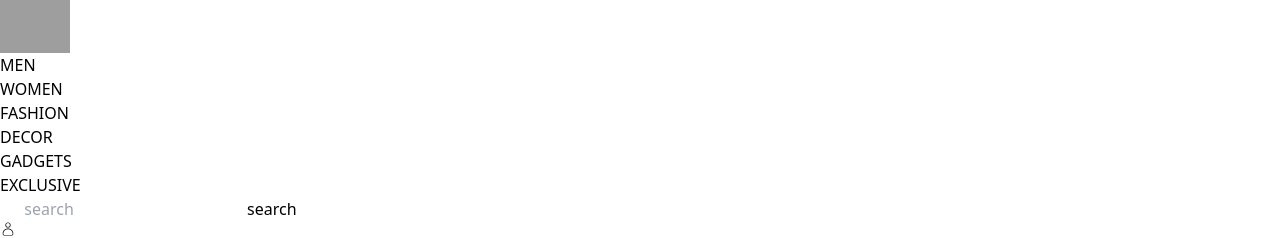
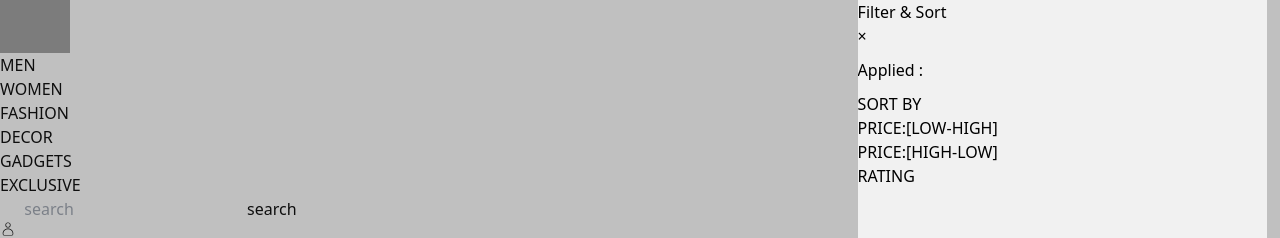
Before and after one commit to adityashekhar740/Adi_Ecommerce, a React (Vite) app: page /search/1/filters in a window 1280 px wide. Shown: the top 238 px of the page. Built offline with nearby package versions, Linux system fonts and the light colour scheme; no server answers; grey boxes are pictures that could not be loaded; some icons are missing.

Commit message:
filter and sort halfway

```diff
--- a/src/components/Function.jsx
+++ b/src/components/Function.jsx
@@ -1,35 +1,92 @@
-import React from "react";
-import Styles from "./Function.module.css"
+import React, { useEffect, useState } from "react";
+import Styles from "./Function.module.css";
 import { useFaspc } from "../contexts/Faspc";
+import { NavLink } from "react-router-dom";
 
-const Function = ({ setfas,setfasp,setfascr,fascr,fas,fasp }) => {
-  const { AppliedFilters, setAppliedFilters,addPname,addSort } = useFaspc();
+
+const Function = ({ setfas, setfasp, setfascr, fascr, fas, fasp }) => {
+  // const navigate=useNavigate();
+  // const goback=()=>{
+  //   navigate(-1);
+  //   navigate.preventdefault();
+
+  // }
+  const {
+    AppliedFilters,
+    setAppliedFilters,
+    addPname,
+    addSort,
+    updateSearch,
+    setresult,
+    result,
+    handlesort,
+
+  } = useFaspc();
+
+
 
   return (
     <div className={Styles.modal}>
       <div
         onClick={() => {
-          fas?setfas(false):null;
-          fasp?setfasp(false):null;
-          fascr?setfascr(false):null;
-
+          fas ? setfas(false) : null;
+          fasp ? setfasp(false) : null;
+          fascr ? setfascr(false) : null;
         }}
         className={Styles.overlay}
       ></div>
       <div className={Styles.modal_content}>
         <div className=" flex justify-between items-center border ">
-          <div className="ml-6"><h1 className="font-bold">Filter & Sort</h1></div>
-          <div onClick={()=>{
-          fas?setfas(false):null;
-          fasp?setfasp(false):null;
-          fascr?setfascr(false):null;
-          }} className=" cursor-pointer mt-[2] pl-3 text-[37px] w-[50px]">&times;</div>
+          <div className="ml-6">
+            <h1 className="font-bold">Filter & Sort</h1>
+          </div>
+
+            <div
+            onClick={() => {
+              fas ? setfas(false) : null;
+              fasp?setfasp(false):null;
+              fascr ? setfascr(false) : null;
+            }}
+            className=" cursor-pointer mt-[2] pl-3 text-[37px] w-[50px]"
+          >
+            &times;
+          </div>
+
         </div>
         <div>
-          Applied :
-          {AppliedFilters && AppliedFilters.pname }
+          Applied :{AppliedFilters && AppliedFilters.pname}
+          {AppliedFilters.sort && AppliedFilters.sort}
         </div>
-        <div>{AppliedFilters && AppliedFilters.sort }</div>
+        <div className="flex flex-col ">
+          <h1>SORT BY</h1>
+          <div className="border p-3 " >
+            <button
+              onClick={() => {
+                handlesort("LOW-HIGH");
+              }}
+            >
+              PRICE:[LOW-HIGH]
+            </button>
+          </div>
+          <div className="border p-3 " >
+            <button
+              onClick={() => {
+                handlesort("HIGH-LOW");
+              }}
+            >
+              PRICE:[HIGH-LOW]
+            </button>
+          </div>
+          <div className="border p-3 " >
+            <button
+              onClick={() => {
+                handlesort("RATING");
+              }}
+            >
+              RATING
+            </button>
+          </div>
+        </div>
         <div></div>
         <div></div>
       </div>
--- a/src/components/Nav.jsx
+++ b/src/components/Nav.jsx
@@ -5,6 +5,7 @@ import { SlBag } from "react-icons/sl";
 import { PiMagnifyingGlassLight } from "react-icons/pi";
 import Dropdown from "./Dropdown";
 import { Link,NavLink } from "react-router-dom";
+import { useFaspc } from "../contexts/Faspc";
 
 const Nav = ({
   setsearch,
@@ -15,6 +16,7 @@ const Nav = ({
   setmulticategory,
   search,
 }) => {
+  const { defsort,setdefsort} = useFaspc();
   const [drop, setdrop] = useState(false);
   const [drop1, setdrop1] = useState(false);
   const [drop2, setdrop2] = useState(false);
@@ -190,7 +192,9 @@ const Nav = ({
               />
               <Link to={`/search/${search}`}>
                 <button
-                  onClick={() => {}}
+                  onClick={() => {
+                    setdefsort(false);
+                  }}
                   className="ml-3 bg-black text-white px-3 py-1 pb-[5px] rounded-sm"
                 >
                   search
--- a/src/components/Product.jsx
+++ b/src/components/Product.jsx
@@ -1,14 +1,16 @@
 import axios from "axios";
 import React, { useEffect, useState } from "react";
-import { useParams } from "react-router-dom";
+import { useNavigate, useParams } from "react-router-dom";
 import { GrNext } from "react-icons/gr";
 import { MdOutlineArrowBackIosNew } from "react-icons/md";
 import Styles from "./Product.module.css";
 import { GrLinkNext } from "react-icons/gr";
 import { CiHeart } from "react-icons/ci";
 import { useAll } from "../contexts/All";
+import { useFaspc } from "../contexts/Faspc";
 
 const Product = () => {
+  const navigate =useNavigate();
   const { datacart,setdatacart,addcart }=useAll();
   const { id } = useParams();
   const [pdata, setpdata] = useState({});
@@ -16,6 +18,11 @@ const Product = () => {
   // let raw= decodeURIComponent(pdt);
   // const decoded_string=raw.replace(/%20/g,' ');
 
+  const {defsort,setdefsort}=useFaspc();
+
+  const goback=()=>{
+    navigate(-1, {state:{ defsort }} );
+  }
   useEffect(() => {
     const pdtdata = async () => {
       const dat = await axios.get(`https://dummyjson.com/products/${id}`);
@@ -24,6 +31,8 @@ const Product = () => {
     };
     pdtdata();
   }, [id]);
+
+setdefsort(true);
 
   const [currentIndex, setCurrentIndex] = useState(0);
 
@@ -69,6 +78,9 @@ const Product = () => {
               </button>
             </div>
           </div>
+          <button onClick={()=>{
+            goback();
+          }} className="bg-red" >back</button>
           <div className="flex flex-col w-[670px] pl-5 ">
             <div className={Styles.head}>
               <span className="text-end">
--- a/src/components/Product_search.jsx
+++ b/src/components/Product_search.jsx
@@ -7,21 +7,24 @@ import No_result from './No_result';
 import Styles from './Product_search.module.css'
 import { HiOutlineAdjustmentsHorizontal } from "react-icons/hi2";
 import {useFaspc} from '../contexts/Faspc';
+import { useLocation } from 'react-router-dom';
 
 
 const Products = ({search,setcustom,setget,get }) => {
-  const { AppliedFilters, setAppliedFilters,addPname,addSort } = useFaspc();
+  const [fildata,setfildata]=useState([]);
+  const { AppliedFilters, setAppliedFilters,addPname,addSort,result,setresult,updateSearch,defsort,setdefsort} = useFaspc();
 
 
+const { state } = useLocation();
+var sort=state?state.defsort:null;
+// sort && setdefsort(sort);
+// defsort && console.log(defsort);
 
 
-    const [result,setresult]=useState([]);
     const [fasp,setfasp]=useState(false);
     const {pname}=useParams();
     const url=`https://dummyjson.com/products/search?q=${pname}`
       addPname(pname);
-      const anas=1;
-      addSort(anas);
       console.log(AppliedFilters);
 
 
@@ -32,21 +35,27 @@ const Products = ({search,setcustom,setget,get }) => {
               const cards = async ()=>{
         const raw= await axios.get(url);
         const res=  raw.data.products;
-        setresult(res);
-        console.log(res);
+        if(!defsort){
+          console.log("updated");
+          setresult(res);
+        }
               }
               cards();
           },[pname])
 
 
+
+
+
   return (
     <>
-    {fasp ? <Function setfasp={setfasp} fasp={fasp} /> : null}
+    {fasp ? <Function setfasp={setfasp} fasp={fasp}   /> : null}
     {(result.length)?<Features pname={pname} result={result}  />:<No_result pname={pname} />}
 
     {result?<div className='flex justify-center'>
         <div className='w-[1200px]'>
-            <div className=" h-[50px] flex justify-end w-[1230px] ml-[130px] mb-2  ">
+            {/* <NavLink to={`/search/${pname}/filters`} > */}
+              <div className=" h-[50px] flex justify-end w-[1230px] ml-[130px] mb-2  ">
         {
           result.length?<div
           onClick={() => {
@@ -59,6 +68,7 @@ const Products = ({search,setcustom,setget,get }) => {
         </div>:null
         }
       </div>
+            {/* </NavLink> */}
 
             <div className='mt-3 flex gap-9 flex-wrap justify-center    w-[1240px] m-auto'>
             {
--- a/src/contexts/Faspc.jsx
+++ b/src/contexts/Faspc.jsx
@@ -4,17 +4,54 @@ import { createContext, useContext, useState } from "react";
 const Faspc=createContext();
 
 function FaspcProvider({children}){
-const [AppliedFilters, setAppliedFilters] = useState({})
+
+    const [result,setresult]=useState([]);
+    const [defsort,setdefsort]=useState(null);
+const [AppliedFilters, setAppliedFilters] = useState({
+    pname:"",
+    sort:"",
+})
+
+const handlesort=(type)=>{
+            addSort(type);
+            updateSearch(type);
+          }
 
 const addPname=(filter)=>{
     AppliedFilters.pname=filter;
 }
 const addSort=(filter)=>{
     AppliedFilters.sort=filter;
+    setdefsort(filter);
+    console.log(defsort);
+                // console.log(AppliedFilters);
+
+}
+
+const updateSearch=(type)=>{
+
+    const temp=[...result];
+   if(type==="LOW-HIGH"){
+    console.log("hey");
+     temp.sort((a,b)=>{
+        return a.price-b.price;
+    })
+}
+    else if(type==="HIGH-LOW"){
+        temp.sort((a,b)=> b.price - a.price)
+    }
+    else if(type==="RATING") {
+        temp.sort((a,b)=>{
+            return parseFloat(b.rating)-parseFloat(a.rating);
+        })
+    }
+    setresult(temp);
+
+
 }
 return(
 
-    <Faspc.Provider value={{ AppliedFilters, setAppliedFilters,addPname,addSort }}>
+    <Faspc.Provider value={{ AppliedFilters, setAppliedFilters,addPname,addSort,result,setresult,updateSearch,handlesort,defsort,setdefsort }}>
       {children}
     </Faspc.Provider>
 )
--- a/src/main.jsx
+++ b/src/main.jsx
@@ -12,7 +12,7 @@ import Category_result from './components/Category_result.jsx'
 import { AllProvider } from './contexts/All.jsx'
 import Cart from './components/Cart.jsx'
 import { FaspcProvider } from './contexts/Faspc.jsx'
-
+import Function from './components/Function.jsx'
 
 const router=createBrowserRouter(
 
@@ -27,6 +27,7 @@ const router=createBrowserRouter(
       <Route   path='/category/:i/:id' element={<Product/>} />
       <Route path='/category/:i' element={<Category_result/>} />
       <Route path='/cart' element={<Cart/>} />
+      <Route  path='/search/:pname/filters' element={<Function/>} />
     </Route>
 
   )
```
